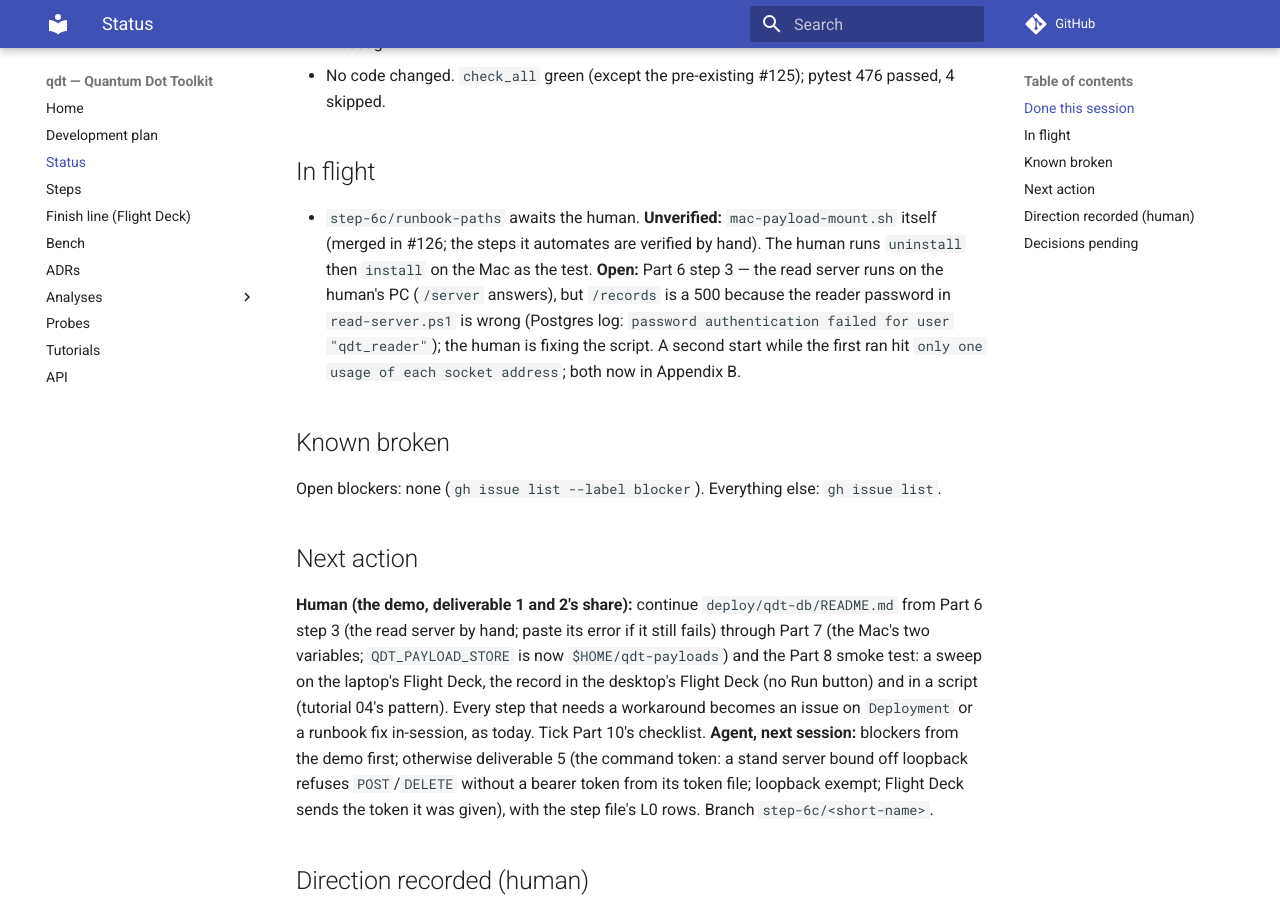
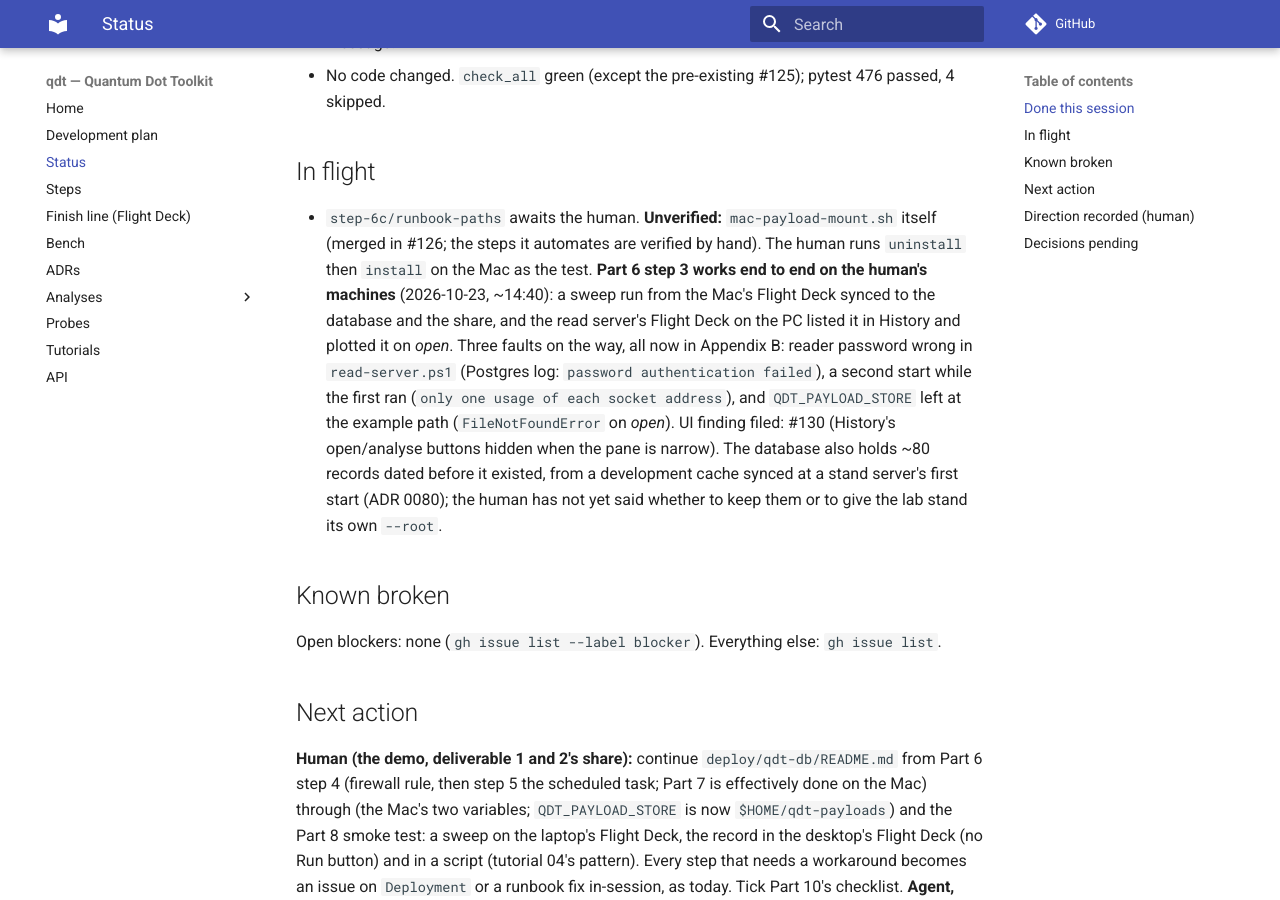
Before and after one commit to CowboyQuantum/qdt, an MkDocs documentation site: the page built from docs/STATUS.md, in a window 1280 px wide and 900 px high, scrolled down 1551 px. Built offline with MkDocs 1.6.1 and Material for MkDocs 9.7.7, drawn with Linux system fonts in a browser that asks for light colours; comment, search, counter and statistics services are not loaded.

Commit message:
docs(status): Part 6 step 3 works end to end on the human's machines
Co-Authored-By: Claude Fable 5.1 <noreply@anthropic.com>

```diff
--- a/docs/STATUS.md
+++ b/docs/STATUS.md
@@ -52,17 +52,22 @@ runbook as problems appeared), no bench.
 ## In flight
 - `step-6c/runbook-paths` awaits the human. **Unverified:** `mac-payload-mount.sh` itself (merged in
   #126; the steps it automates are verified by hand). The human runs `uninstall` then `install` on the
-  Mac as the test. **Open:** Part 6 step 3 — the read server runs on the human's PC (`/server` answers),
-  but `/records` is a 500 because the reader password in `read-server.ps1` is wrong (Postgres log:
-  `password authentication failed for user "qdt_reader"`); the human is fixing the script. A second start
-  while the first ran hit `only one usage of each socket address`; both now in Appendix B.
+  Mac as the test. **Part 6 step 3 works end to end on the human's machines** (2026-10-23, ~14:40): a sweep
+  run from the Mac's Flight Deck synced to the database and the share, and the read server's Flight Deck on
+  the PC listed it in History and plotted it on *open*. Three faults on the way, all now in Appendix B:
+  reader password wrong in `read-server.ps1` (Postgres log: `password authentication failed`), a second
+  start while the first ran (`only one usage of each socket address`), and `QDT_PAYLOAD_STORE` left at the
+  example path (`FileNotFoundError` on *open*). UI finding filed: #130 (History's open/analyse buttons
+  hidden when the pane is narrow). The database also holds ~80 records dated before it existed, from a
+  development cache synced at a stand server's first start (ADR 0080); the human has not yet said whether
+  to keep them or to give the lab stand its own `--root`.
 
 ## Known broken
 Open blockers: none (`gh issue list --label blocker`). Everything else: `gh issue list`.
 
 ## Next action
-**Human (the demo, deliverable 1 and 2's share):** continue `deploy/qdt-db/README.md` from Part 6 step 3
-(the read server by hand; paste its error if it still fails) through Part 7 (the Mac's two variables; `QDT_PAYLOAD_STORE` is now
+**Human (the demo, deliverable 1 and 2's share):** continue `deploy/qdt-db/README.md` from Part 6 step 4
+(firewall rule, then step 5 the scheduled task; Part 7 is effectively done on the Mac) through (the Mac's two variables; `QDT_PAYLOAD_STORE` is now
 `$HOME/qdt-payloads`) and the Part 8 smoke test: a sweep on the laptop's Flight Deck, the record in the
 desktop's Flight Deck (no Run button) and in a script (tutorial 04's pattern). Every step that needs a
 workaround becomes an issue on `Deployment` or a runbook fix in-session, as today. Tick Part 10's
```
